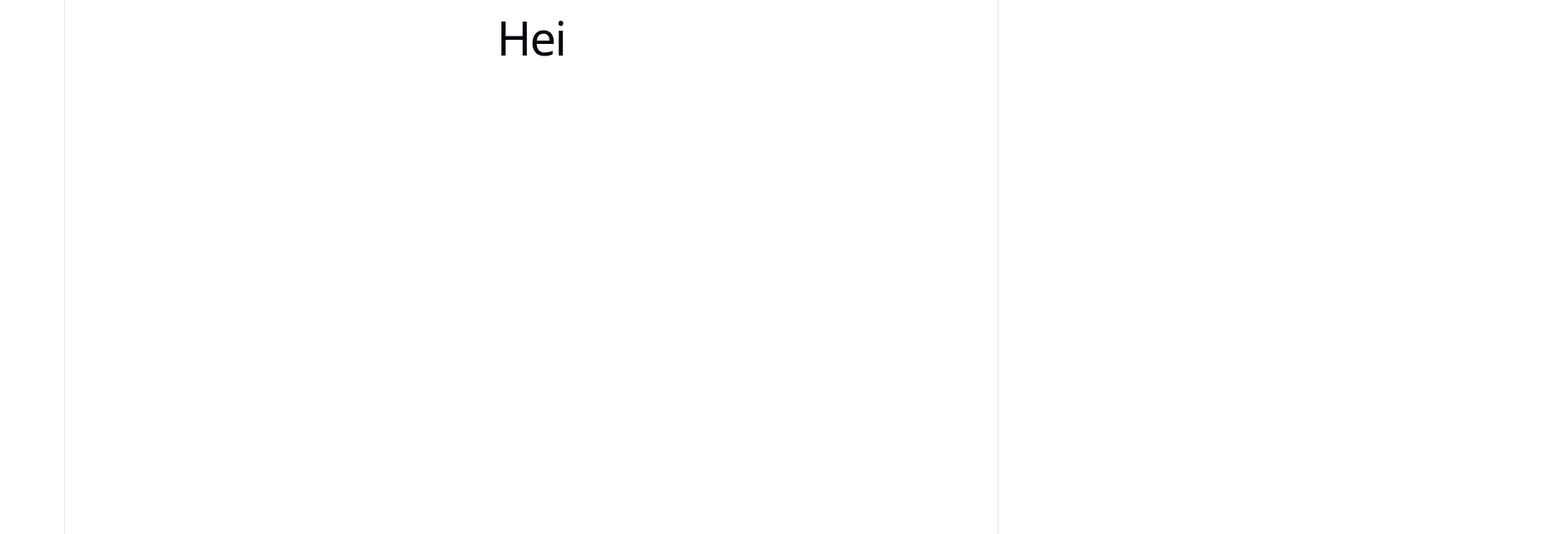
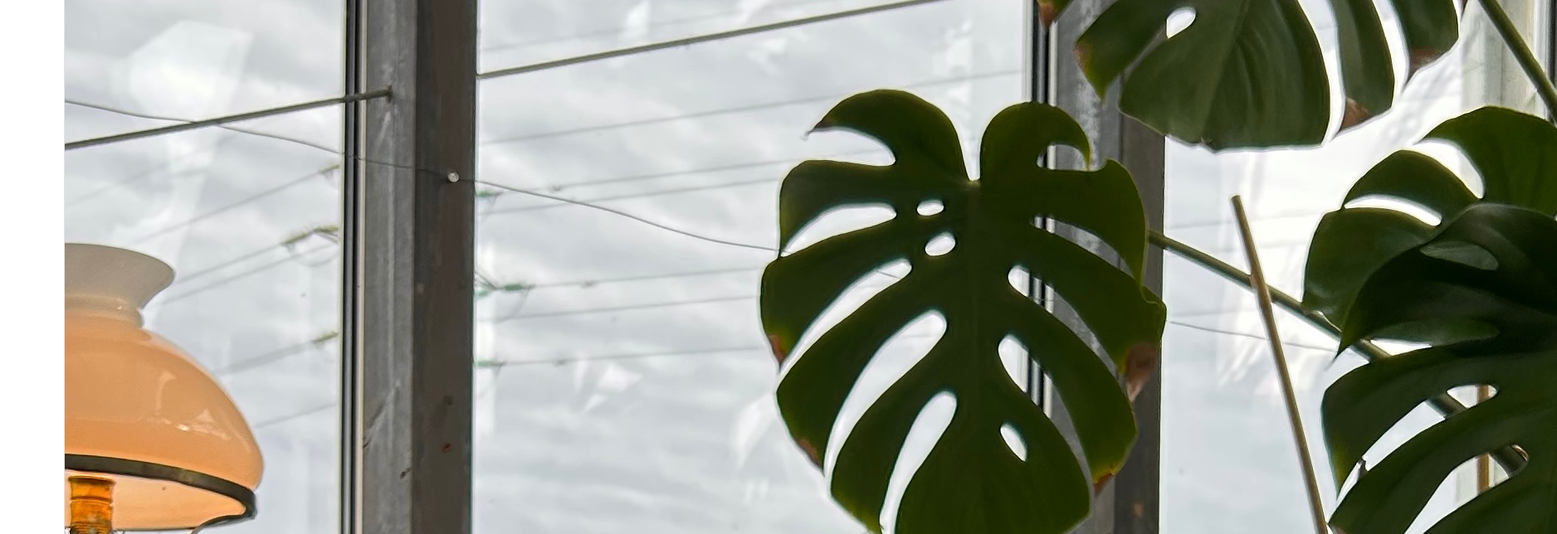
Before and after one commit to Nikola714/Arbeidskrav4_UIN26, a React app in the folder frontend/: page / in a window 1280 px wide. Shown: the top 644 px of the page at 83% size, 1876 px wide, since content can reach past the window. Built offline with nearby package versions, Linux system fonts and the light colour scheme; the HTML template or start-up script is replaced by a standard one.

Commit message:
legge til oss på forside

```diff
--- a/frontend/src/components/Home.jsx
+++ b/frontend/src/components/Home.jsx
@@ -1,5 +1,15 @@
+import Amanda from "./Amanda";
+import Nikola from "./Nikola";
+import Isabel from "./Isabel"
+
+
 export default function Home(){
+
     return(
-        <h1>Hei</h1>
+        <main>
+            <Amanda/>
+            <Nikola/>
+            <Isabel/>
+        </main>
     )
 }
```
